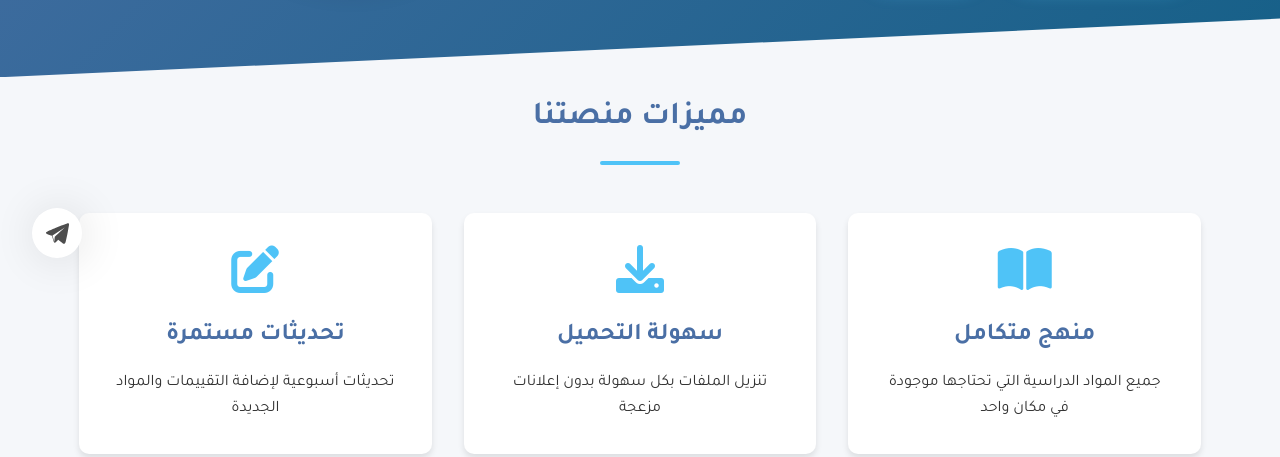
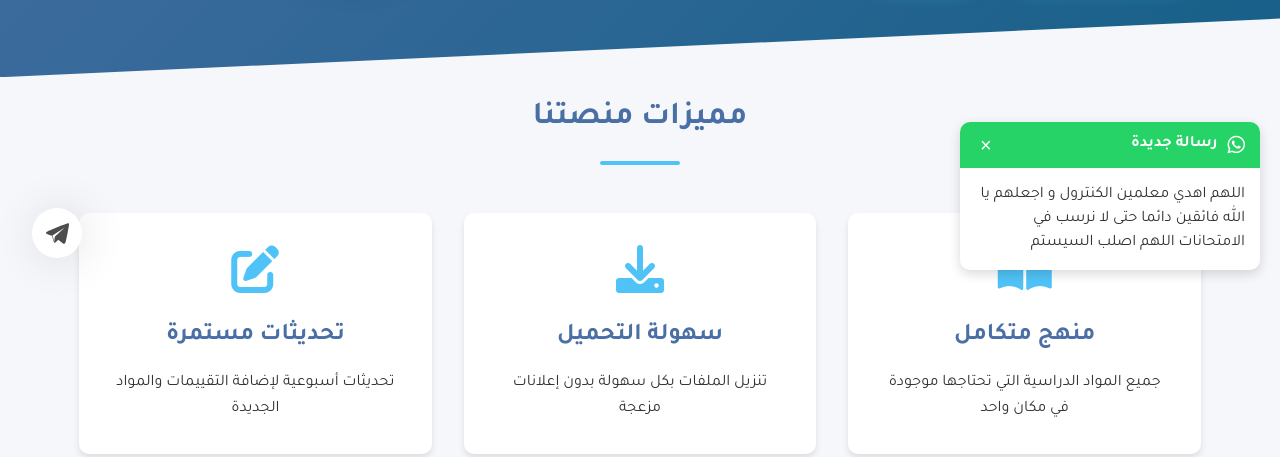
Before and after one commit to shenawy2025/.com, a plain HTML site: page index.html in a window 1280 px wide. Shown: the part 510-967 px from the top of the page. Drawn offline with Linux system fonts and the light colour scheme.

Commit message:
Add files via upload

```diff
--- a/index.html
+++ b/index.html
@@ -9,6 +9,20 @@
     <link rel="stylesheet" href="style.css">
 </head>
 <body>
+<div class="whatsapp-notification" id="whatsappNotification">
+    <div class="notification-content">
+        <div class="notification-header">
+            <i class="fab fa-whatsapp"></i>
+            <span>رسالة جديدة</span>
+            <button class="close-notification" id="closeNotification">&times;</button>
+        </div>
+        <div class="notification-body">
+            <p>اللهم اهدي معلمين الكنترول و اجعلهم يا الله فائقين دائما حتى لا نرسب في الامتحانات اللهم اصلب السيستم </p>
+        </div>
+    </div>
+</div>
+
+<audio id="notificationSound" src="https://assets.mixkit.co/active_storage/sfx/2576/2576.wav" preload="auto"></audio>
     <a href="https://t.me/mohamedshen12" class="telegram-float" target="_blank" aria-label="Telegram">
         <div class="filled"></div>
         <svg version="1.1" viewBox="0 0 100 100">
@@ -76,7 +90,7 @@
             <div class="categories">
                 <div class="category-card">
                     <div class="new-badge">جديد</div>
-                    <i class="fas fa-calendar-check"></i>
+                    <i class="fas fa-file-alt"></i>
                     <h3>جدول الامتحانات</h3>
                     <p>جدول الامتحانات التي تضاف للمجموع و التي لا تضاف </p>
                     <a href="term2.html" class="btn">اعرف أكثر</a>
--- a/script.js
+++ b/script.js
@@ -1,4 +1,17 @@
-document.addEventListener('DOMContentLoaded', function() {
+         window.addEventListener('load', function() {
+        setTimeout(function() {
+            const notification = document.getElementById('whatsappNotification');
+            const sound = document.getElementById('notificationSound');
+
+            notification.classList.add('show');
+            sound.play().catch(e => console.log('تعذر تشغيل الصوت:', e));
+        }, 2000);
+    });
+
+    document.getElementById('closeNotification').addEventListener('click', function() {
+        document.getElementById('whatsappNotification').classList.remove('show');
+    });
+        document.addEventListener('DOMContentLoaded', function() {
     const themeToggle = document.getElementById('themeToggle');
     const themeIcon = document.getElementById('themeIcon');
     const body = document.body;
@@ -39,7 +52,6 @@ document.addEventListener('DOMContentLoaded', function() {
         });
     });
 
-
     setTimeout(function() {
         const newBadges = document.querySelectorAll('.new-badge');
         newBadges.forEach(badge => {
--- a/style.css
+++ b/style.css
@@ -1,4 +1,4 @@
-:root {
+       :root {
     --primary-color: #4a6fa5;
     --secondary-color: #166088;
     --accent-color: #4fc3f7;
@@ -493,7 +493,75 @@ footer {
     width: 25px;
     height: 25px;
 }
+   .whatsapp-notification {
+        position: fixed;
+        bottom: 20px;
+        right: 20px;
+        width: 300px;
+        background-color: #fff;
+        border-radius: 10px;
+        box-shadow: 0 4px 12px rgba(0, 0, 0, 0.15);
+        z-index: 9999;
+        transform: translateX(150%);
+        transition: transform 0.5s ease;
+        font-family: 'Tajawal', sans-serif;
+        overflow: hidden;
+    }
 
+    .whatsapp-notification.show {
+        transform: translateX(0);
+    }
+
+    .notification-content {
+        display: flex;
+        flex-direction: column;
+    }
+
+    .notification-header {
+        display: flex;
+        align-items: center;
+        padding: 10px 15px;
+        background-color: #25D366;
+        color: white;
+        font-weight: bold;
+    }
+
+    .notification-header i {
+        font-size: 20px;
+        margin-left: 10px;
+    }
+
+    .notification-header span {
+        flex-grow: 1;
+    }
+
+    .close-notification {
+        background: none;
+        border: none;
+        color: white;
+        font-size: 20px;
+        cursor: pointer;
+        padding: 0 5px;
+    }
+
+    .notification-body {
+        padding: 15px;
+        color: #333;
+        line-height: 1.5;
+    }
+
+    .notification-body p {
+        margin: 0;
+        text-align: right;
+    }
+
+    @media (max-width: 480px) {
+        .whatsapp-notification {
+            width: 90%;
+            right: 5%;
+            bottom: 10px;
+        }
+    }
 @keyframes fadeIn {
     from { opacity: 0; }
     to { opacity: 1; }
```
